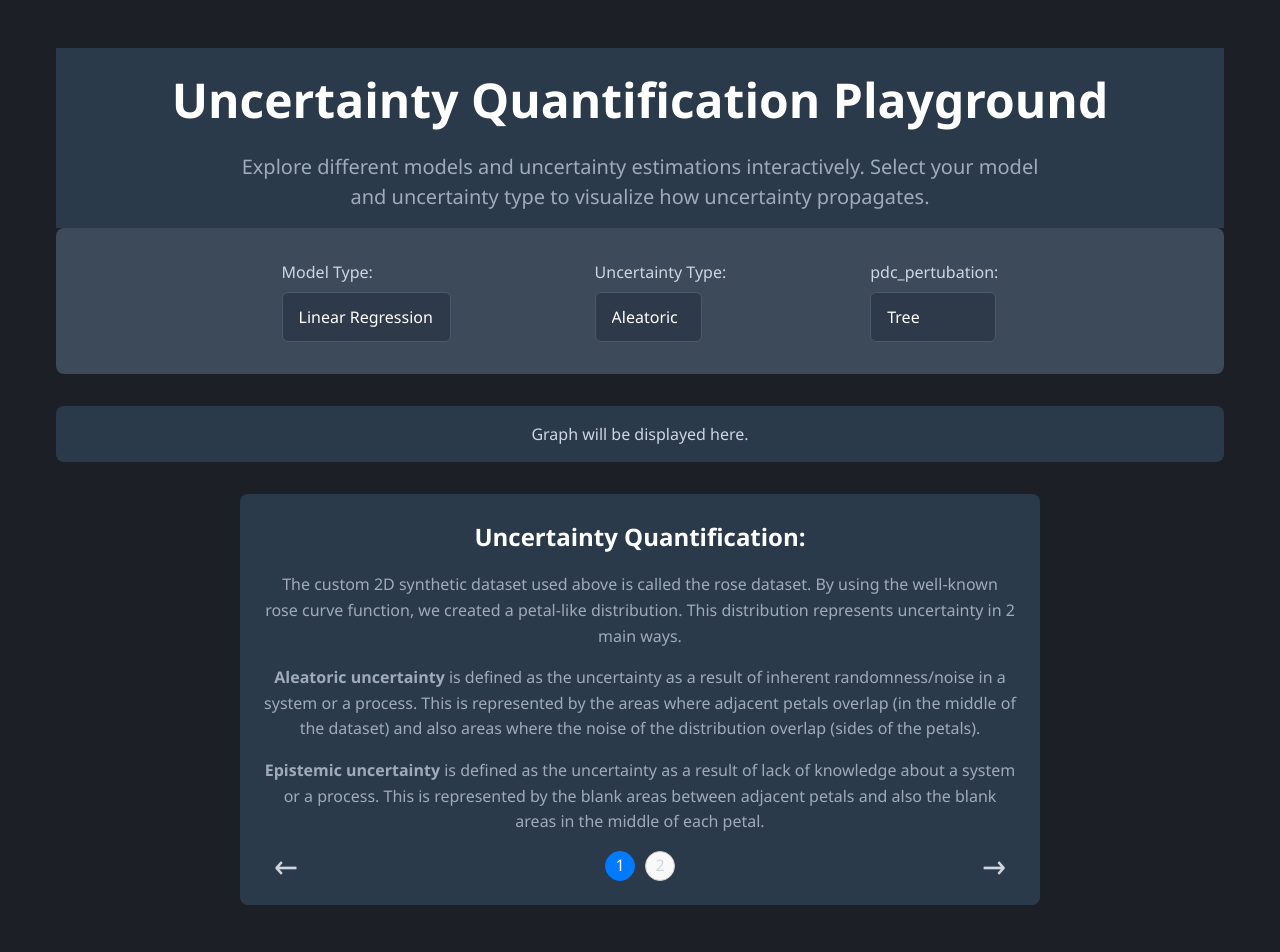
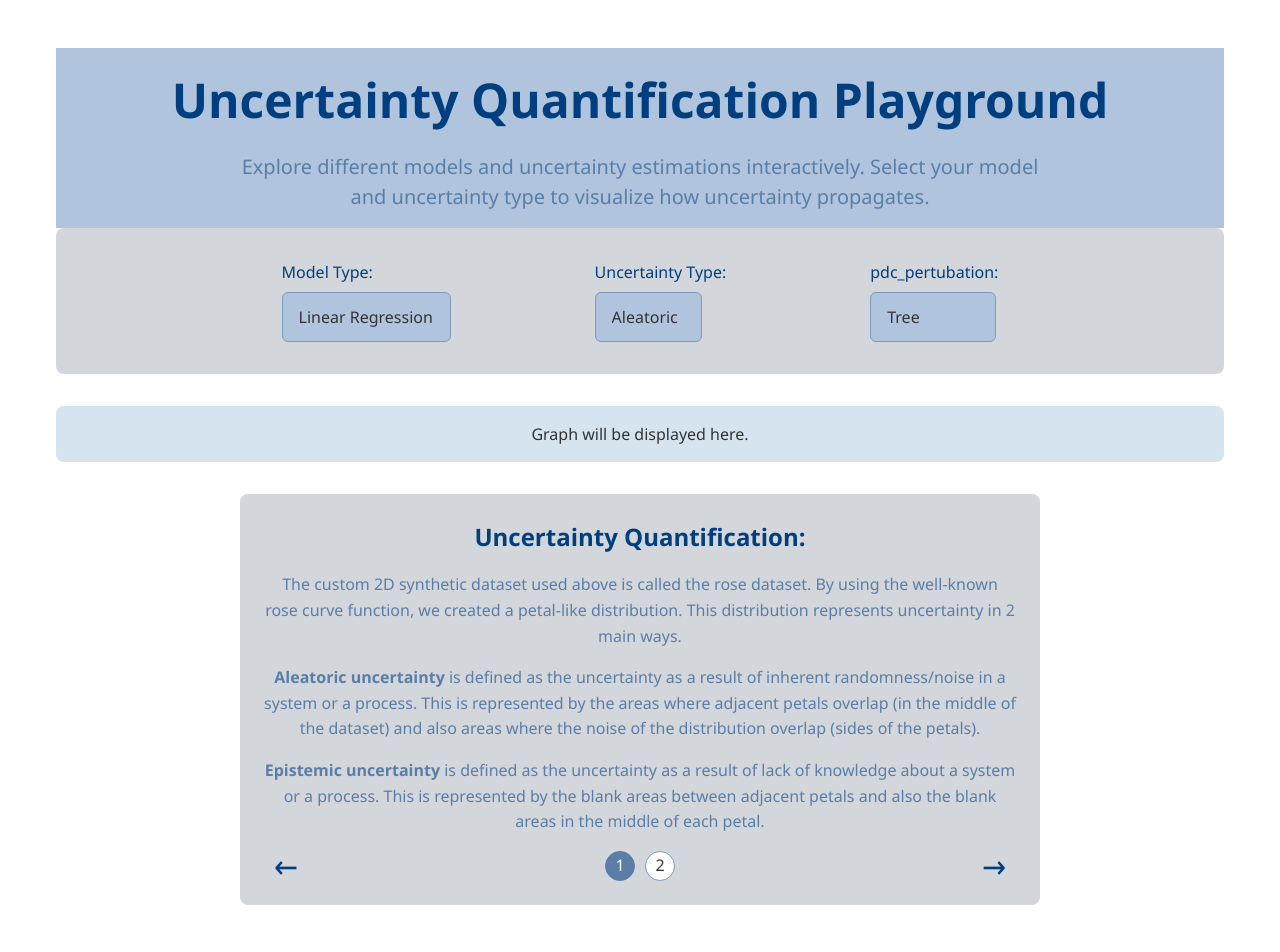
Before and after one commit to who-is-kenny/Uncertainty_playground, a React (Vite) app in the folder PDL_playground/: page / in a window 1280 px wide. Shown: the top 952 px of the page. Built offline with nearby package versions, Linux system fonts and the light colour scheme.

Commit message:
refactor styles for improved contrast and aesthetics across the application

```diff
--- a/PDL_playground/src/App.css
+++ b/PDL_playground/src/App.css
@@ -3,8 +3,8 @@
 body {
   margin: 0;
   padding: 0;
-  background-color: #1c1f26; /* Matte dark blue-grey background */
-  color: #e0e0e0; /* Light grey text */
+  background-color: #ffffff; /* White background */
+  color: #333333; /* Dark grey text for better contrast */
   font-family: 'Segoe UI', Tahoma, Geneva, Verdana, sans-serif;
 }
 
@@ -17,7 +17,7 @@ body {
 
 .app-header {
   margin-bottom: 0;
-  background-color: #2b3a4a; /* Matte blue-grey header */
+  background-color: #b0c4de; /* Matte blue header */
   padding: 1rem;
 }
 
@@ -25,12 +25,12 @@ body {
   font-size: 3rem;
   margin-bottom: 1rem;
   font-weight: bold;
-  color: #ffffff; /* White title text */
+  color: #003f7f; /* Matte darker blue for title text */
 }
 
 .subtitle {
   font-size: 1.25rem;
-  color: #a0aab8; /* Light blue-grey subtitle */
+  color: #5a7ea8; /* Matte lighter blue for subtitle */
   max-width: 800px;
   margin: 0 auto;
 }
@@ -40,7 +40,7 @@ body {
   justify-content: center;
   gap: 9rem;
   margin: 0;
-  background-color: #3c4a5a; /* Matte blue-grey controls background */
+  background-color: #d3d6da; /* Matte very light blue controls background */
   padding: 2rem;
   border-radius: 8px; /* Rounded corners for better aesthetics */
 }
@@ -53,13 +53,13 @@ body {
 
 .control-name {
   margin-bottom: 0.5rem;
-  color: #d0d6df; /* Light grey text for labels */
+  color: #003f7f; /* Matte darker blue for labels */
 }
 
 .select-box {
-  background-color: #2e3a4a; /* Darker matte blue-grey */
-  color: #ffffff; /* White text */
-  border: 1px solid #4a5a6a; /* Subtle border */
+  background-color: #b0c4de; /* Matte blue */
+  color: #333333; /* Dark grey text */
+  border: 1px solid #7a9bbd; /* Subtle matte border */
   padding: 0.75rem 1rem;
   border-radius: 6px;
   font-size: 1rem;
@@ -69,17 +69,17 @@ body {
 
 .graph {
   margin: 2rem 0;
-  background-color: #2b3a4a; /* Matte blue-grey graph area */
+  background-color: #d6e4f0; /* Matte very light blue graph area */
   padding: 1rem;
   border-radius: 8px;
-  color: #d0d6df; /* Light grey text */
+  color: #333333; /* Dark grey text */
 }
 
 .description {
-  background-color: #2b3a4a; /* Matte blue-grey background */
+  background-color: #d3d6da; /* Matte very light blue background */
   padding: 1.5rem;
   border-radius: 8px;
-  color: #d0d6df; /* Light grey text */
+  color: #333333; /* Dark grey text */
   line-height: 1.6;
   margin: 2rem auto; /* Center the description */
   max-width: 800px; /* Restrict the width */
@@ -88,13 +88,13 @@ body {
 .description-title {
   font-size: 1.5rem;
   font-weight: bold;
-  color: #ffffff; /* White text for titles */
+  color: #003f7f; /* Matte darker blue for titles */
   margin-bottom: 1rem;
 }
 
 .description-text {
   font-size: 1rem;
-  color: #a0aab8; /* Light blue-grey text */
+  color: #5a7ea8; /* Matte lighter blue text */
   line-height: 1.6;
   margin-bottom: 1rem;
 }
@@ -102,8 +102,8 @@ body {
 .app-footer {
   margin-top: 3rem;
   font-size: 1rem;
-  color: #a0aab8; /* Light blue-grey text */
-  max-width: 800px;
+  color: #5a7ea8; /* Matte lighter blue text */
+  background-color: #b0c4de;
   margin-left: auto;
   margin-right: auto;
   line-height: 1.6;
@@ -125,6 +125,7 @@ body {
   position: absolute;
   top: 50%;
   transform: translateY(-50%);
+  color: #003f7f; /* Matte darker blue for arrows */
 }
 
 .left-arrow {
@@ -147,8 +148,8 @@ body {
   width: 30px;
   height: 30px;
   border-radius: 50%;
-  border: 1px solid #ccc;
-  background-color: #f9f9f9;
+  border: 1px solid #7a9bbd; /* Matte light blue border */
+  background-color: #ffffff; /* White bubbles */
   cursor: pointer;
   display: flex;
   align-items: center;
@@ -158,11 +159,11 @@ body {
 }
 
 .page-bubble.active {
-  background-color: #007bff;
+  background-color: #5a7ea8; /* Matte lighter blue for active bubble */
   color: white;
-  border-color: #007bff;
+  border-color: #5a7ea8;
 }
 
 .page-bubble:hover {
-  background-color: #e0e0e0;
+  background-color: #b0c4de; /* Matte blue on hover */
 }
```
